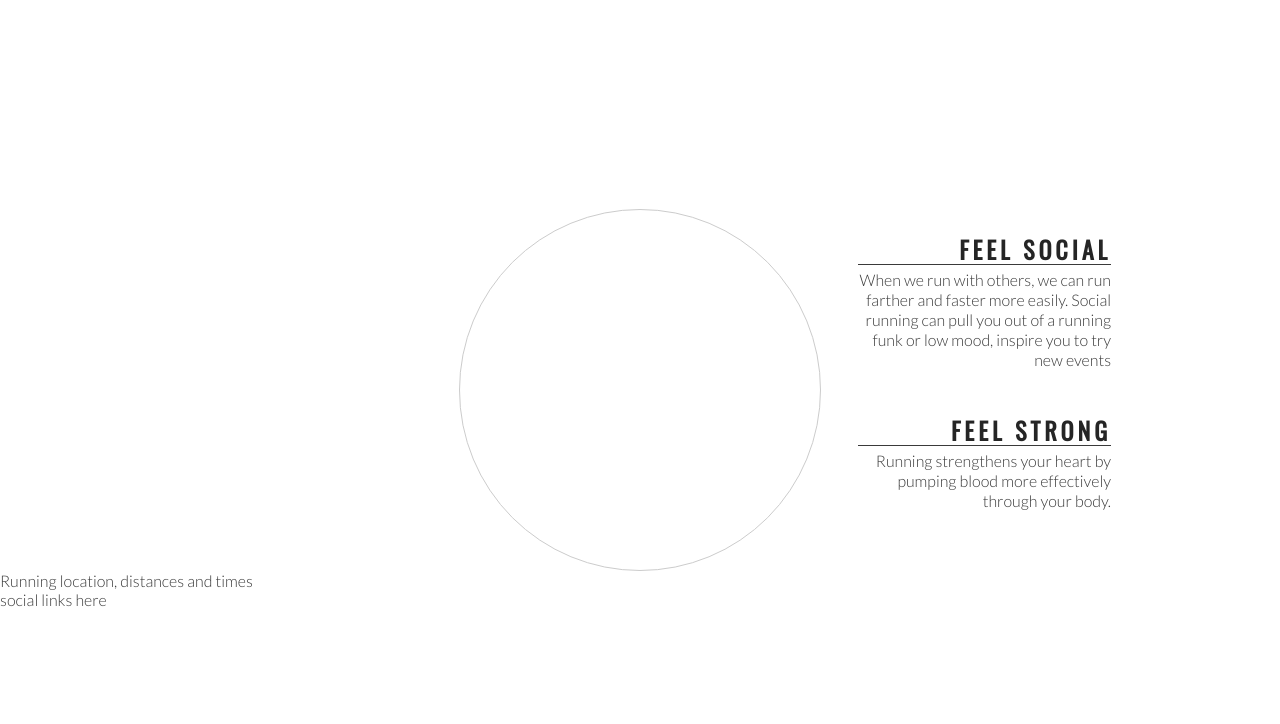
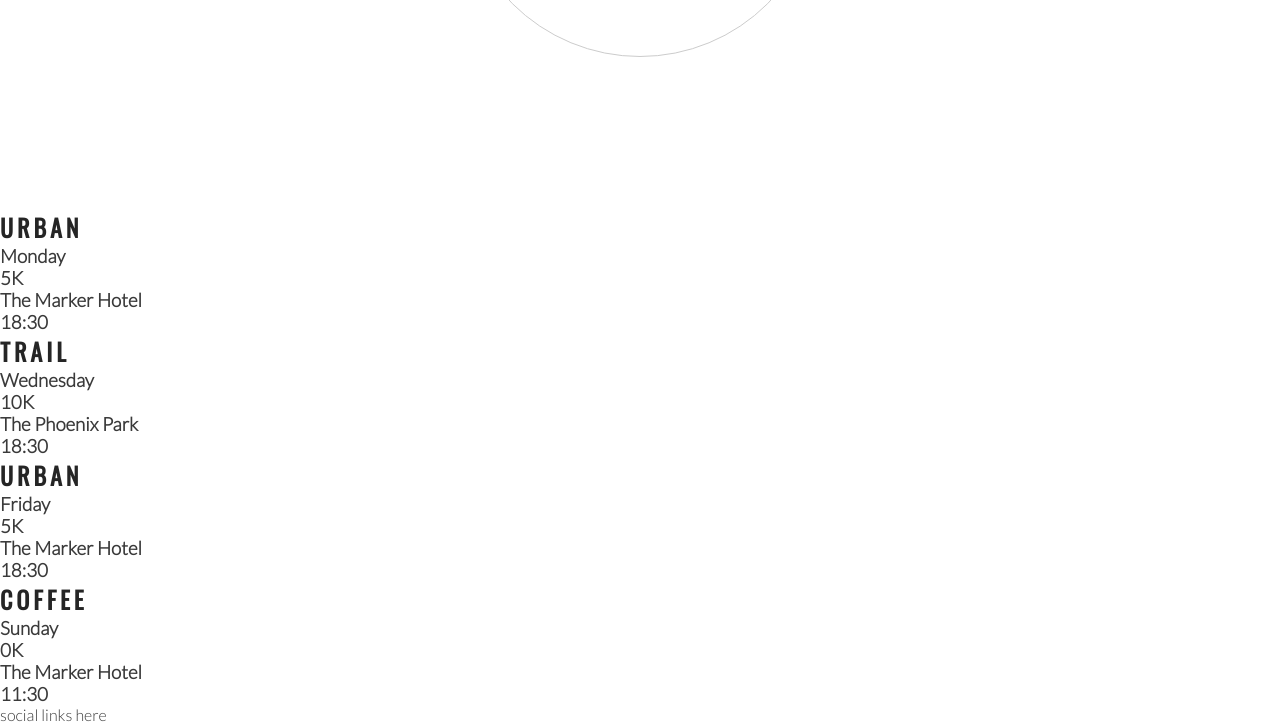
Before and after one commit to CatherineP37/Love-Running, a plain HTML site: page index.html in a window 1280 px wide. Shown: the part 1086-1810 px from the top of the page. Before the commit the page ends 1695 px from the top, so only its background shows below. Drawn offline with nearby package versions, Linux system fonts and the light colour scheme.

Commit message:
Add meetup times main structure

```diff
--- a/index.html
+++ b/index.html
@@ -1,5 +1,5 @@
 <!DOCTYPE html>
-<html>
+<html lang="en">
 
 <head>
     <meta charset-"UTF-8">
@@ -41,7 +41,7 @@
         <h2 id="welcome">Why Love Running With Us?</h2>
         <div id="left-about">
             <div class="left-about-heading">
-                <h2>Feel Healthy</h2>
+                <h2>Feel Healthy <i class="fas fa-heartbeat"></i></h2>
                 <hr>
                 <p>
                     Since it improves aerobic fitness, running is a great way to help improve your cardiovascular
@@ -49,7 +49,7 @@
                 </p>
             </div>
             <div class="left-about-heading">
-                <h2>Feel Free</h2>
+                <h2>Feel Free <i class="fab fa-fly"></i></h2>
                 <hr>
                 <p>
                     Physical exercise, running included, is known to release endorphins in the brain. Endorphins make
@@ -58,18 +58,17 @@
                 </p>
             </div>
         </div>
-
-    </section>
         <div id="right-about">
             <div class="right-about-heading">
-            <h2>Feel Social</h2>
+                <h2>Feel Social <i class="fas fa-globe"></i></h2>
                 <hr>
-            <p>When we run with others, we can run farther and faster more easily. Social running can pull you out of a
+                <p>When we run with others, we can run farther and faster more easily. Social running can pull you out
+                    of a
                     running funk or
                     low mood, inspire you to try new events</p>
             </div>
             <div class="right-about-heading">
-            <h2>Feel Strong</h2>
+                <h2>Feel Strong <i class="fas fa-dumbbell"></i></h2>
                 <hr>
                 <p>Running strengthens your heart by pumping blood more effectively through your body.</p>
             </div>
@@ -78,13 +77,45 @@
             <div id="circle-container"></div>
             <div id="circle-cover-bg"></div>
         </div>
+        </div>
     </section>
     <section>
-        Running location, distances and times
+        <div>
+            <h2>Urban</h2>
+            <h3>Monday</h3>
+            <h3>5K</h3>
+            <h3>The Marker Hotel</h3>
+            <h3>18:30</h3>
+        </div>
+        <div>
+            <h2>Trail</h2>
+            <h3>Wednesday</h3>
+            <h3>10K</h3>
+            <h3>The Phoenix Park</h3>
+            <h3>18:30</h3>
+        </div>
+        <div>
+            <h2>Urban</h2>
+            <h3>Friday</h3>
+            <h3>5K</h3>
+            <h3>The Marker Hotel</h3>
+            <h3>18:30</h3>
+        </div>
+        <div>
+            <h2>Coffee</h2>
+            <h3>Sunday</h3>
+            <h3>0K</h3>
+            <h3>The Marker Hotel</h3>
+            <h3>11:30</h3>
+        </div>
     </section>
-    <section>
+    <footer>
         social links here
-    </section>
+    </footer>
+
+    <!-- font awesome script -->
+
+    <script src="https://kit.fontawesome.com/c7dbgda0798.js" crossorigin="anonymous"></script>
 </body>
 
 
```
Lines whose indentation alone changed are shown as unchanged.
